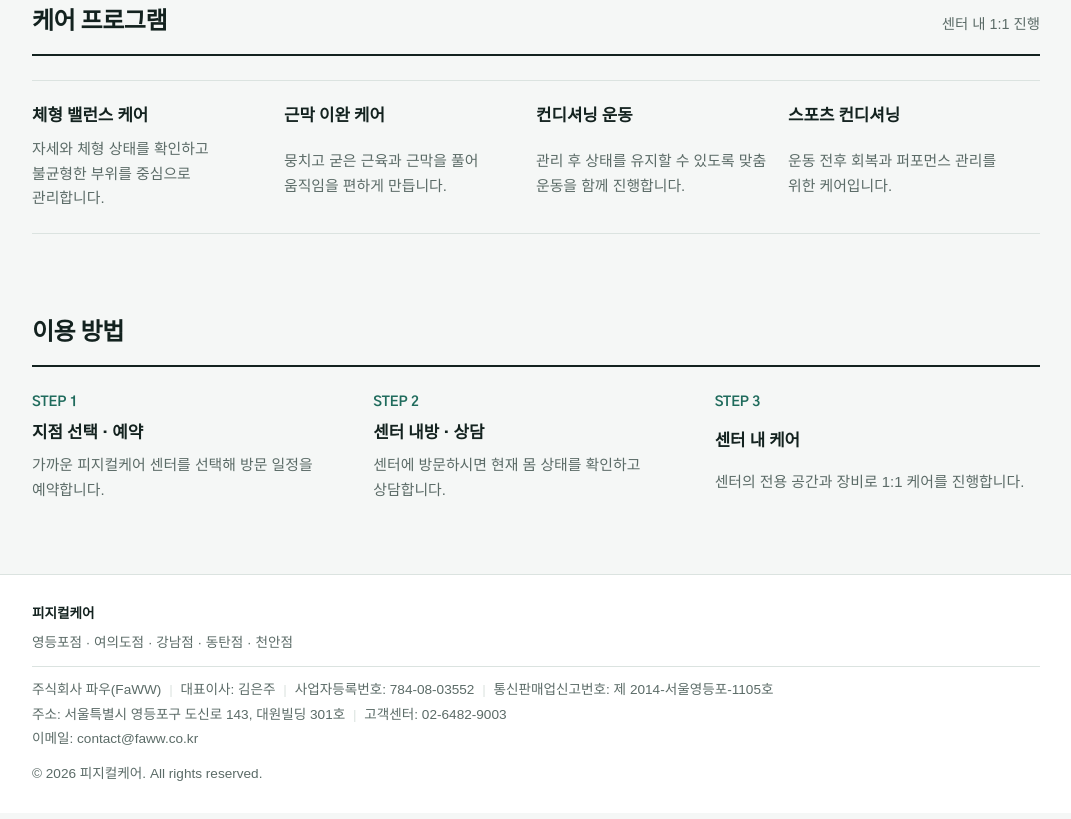
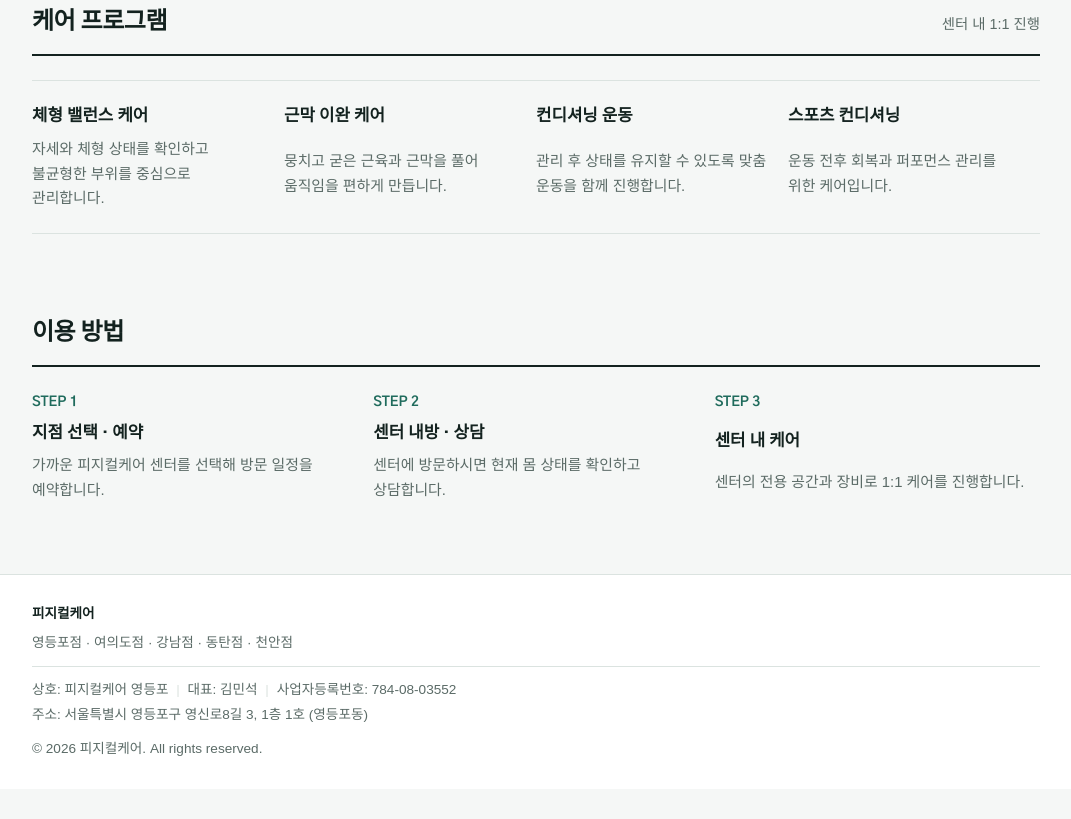
Before and after one commit to Ryu303/physicalcarea, a plain HTML site: page index.html in a window 1280 px wide. Shown: the part 816-1635 px from the top of the page, without its empty margins (104-1175 px from the left). After the commit the page ends 1613 px from the top, so only its background shows below. Drawn offline with Linux system fonts and the light colour scheme; a web font is replaced by a local one.

Commit message:
Add files via upload

```diff
--- a/index.html
+++ b/index.html
@@ -192,9 +192,8 @@
     <strong>피지컬케어</strong>
     <p>영등포점 · 여의도점 · 강남점 · 동탄점 · 천안점</p>
     <div class="biz">
-      <p>주식회사 파우(FaWW) <i>|</i> 대표이사: 김은주 <i>|</i> 사업자등록번호: 784-08-03552 <i>|</i> 통신판매업신고번호: 제 2014-서울영등포-1105호</p>
-      <p>주소: 서울특별시 영등포구 도신로 143, 대원빌딩 301호 <i>|</i> 고객센터: 02-6482-9003</p>
-      <p>이메일: contact@faww.co.kr</p>
+      <p>상호: 피지컬케어 영등포 <i>|</i> 대표: 김민석 <i>|</i> 사업자등록번호: 784-08-03552</p>
+      <p>주소: 서울특별시 영등포구 영신로8길 3, 1층 1호 (영등포동)</p>
     </div>
     <p>© 2026 피지컬케어. All rights reserved.</p>
   </div>
```
